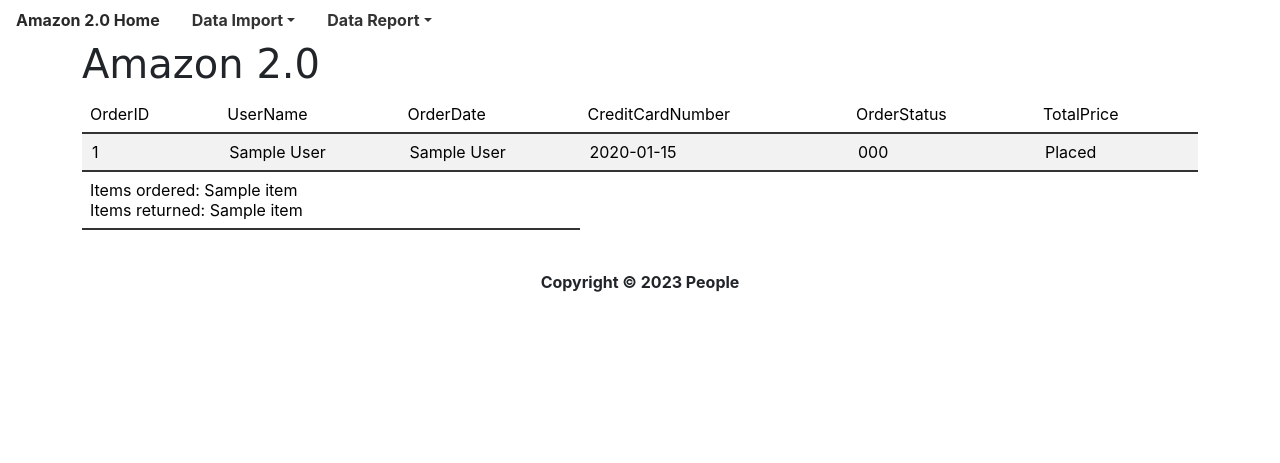
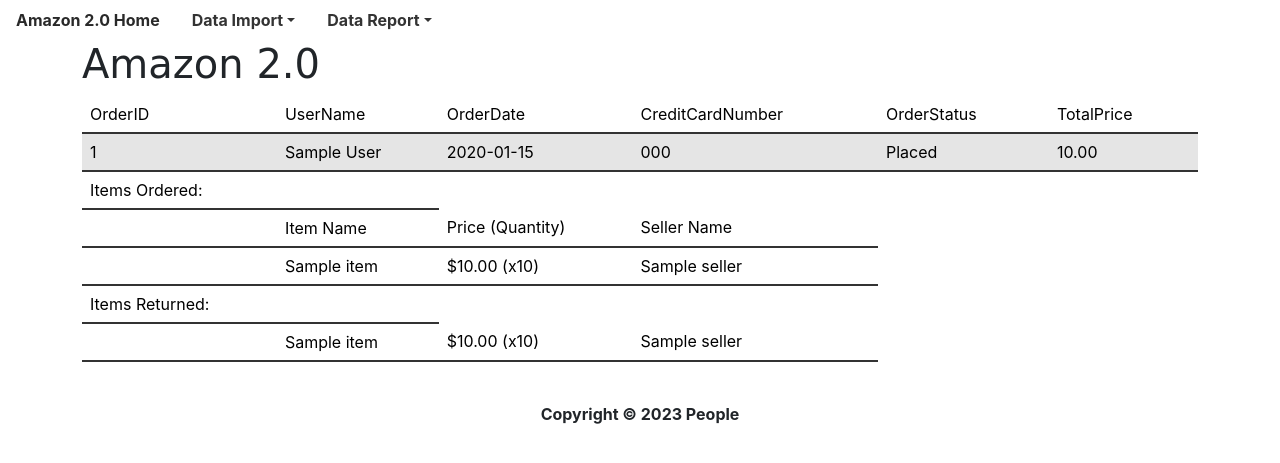
Before and after one commit to theoneGUI/cs370-project, a PHP site: page /OrderReturnOrderitemReport.php in a window 1280 px wide. Shown: the top 463 px of the page. Run offline with PHP 8.4, Linux system fonts and the light colour scheme; tables that the repository leaves empty hold one stand-in row (values such as "Sample post"); some web fonts are replaced.

Commit message:
Update presentation of Order report

```diff
--- a/OrderReturnOrderitemReport.php
+++ b/OrderReturnOrderitemReport.php
@@ -31,21 +31,11 @@
     <?php include_once 'bs.php'; ?>
 </head>
 <style>
-    .pizzaDataTable {
-        border-spacing: 0;
-    }
     .pizzaDataRow td {
         padding-left: 10px;
     }
     .pizzaDataHeader td {
         padding-right: 20px;
-    }
-
-    .pizzaDataDetailsCell {
-        padding-left: 20px;
-    }
-    .pizzaDataTable tr:nth-child(2n) {
-        background-color: #cccccc;
     }
 </style>
 <body>
@@ -58,7 +48,7 @@
 }
 else {
     function output_table_open() {
-        echo "<table class='table table-striped'>\n";
+        echo "<table class='table'>\n";
         echo "<thead>";
         echo "<tr class='pizzaDataHeader'>\n";
         echo "  <td>OrderID</td>\n";
@@ -76,7 +66,7 @@
     }
 
     function output_order_row($OrderID, $UserName, $OrderDate, $CreditCardNumber, $OrderStatus, $TotalPrice) {
-        echo "<tr class='pizzaDataRow'>\n";
+        echo "<tr class='table-active'>\n";
         echo "  <td>{$OrderID}</td>\n";
         echo "  <td>{$UserName}</td>\n";
         echo "  <td>{$OrderDate}</td>\n";
@@ -87,26 +77,43 @@
     }
 
     function output_order_details_row($items, $returns) {
-        $items_string = "None";
-        $return_str = "None";
-        if (count($items) != 0) {
-            $items_string = implode(", ", $items);
+        $output = "";
+        $needPrintItemHeader = true;
+        foreach ($items as $i) {
+            if ($i["Used"])
+                $output .= "<tr><td></td><td>{$i["Name"]}</td><td>".'$'."{$i["Price"]} (x{$i["Quantity"]})</td><td>{$i["Seller"]}</td></tr>";
         }
-        if (count($returns) != 0) {
-            $return_str = implode(", ", $returns);
+        if ($output == "") {
+            echo "<tr><td>No items ordered.</td></tr>";
         }
-        echo "<tr>";
-        echo "<td colspan='3' class='pizzaDataDetailsCell'>";
-        echo "Items ordered: {$items_string} <br>\n" .
-            " Items returned: {$return_str}<br>\n"
-            . "</td>";
-        echo "</tr>";
+        else {
+            $needPrintItemHeader = false;
+            echo "<tr><td>Items Ordered:<td></tr>";
+            echo "<tr><td></td><td>Item Name</td><td>Price (Quantity)</td><td>Seller Name</td></tr>";
+            echo $output;
+        }
+        $output = "";
+        foreach ($returns as $i) {
+            if ($i["Used"])
+                $output .= "<tr><td></td><td>{$i["Name"]}</td><td>".'$'."{$i["Price"]} (x{$i["Quantity"]})</td><td>{$i["Seller"]}</td></tr>";
+        }
+        if ($output == "") {
+            echo "<tr><td>No items returned.</td></tr>";
+        }
+        else {
+            echo "<tr><td>Items Returned:<td></tr>";
+            if ($needPrintItemHeader)
+                echo "<tr><td></td><td>Item Name</td><td>Price (Quantity)</td><td>Seller Name</td></tr>";
+            echo $output;
+        }
     }
 
 
     $query = "SELECT t0.OrderDate, t0.CreditCardNumber, t0.OrderID, t0.OrderStatus, t0.TotalPrice,
                   t2.ItemID, t4.ItemName, t3.ItemID AS ReturnItemID, t5.ItemName AS ReturnItemName, t4.ItemName, CONCAT(t1.FirstName, ' ', t1.LastName)
-                  AS UserName FROM `Order` t0
+                  AS UserName, t6.ItemName as OrderItemName, t6.Price as OrderItemPrice, t2.ItemQuantity as OrderItemQuantity,
+                  t7.SellerName AS OrderItemSellerName, t8.SellerName AS ReturnItemSellerName, t3.ItemQuantity AS ReturnItemQuantity, t5.Price AS ReturnItemPrice
+                  FROM `Order` t0
                   INNER JOIN User t1
                   ON t0.UserID = t1.UserID
                   INNER JOIN OrderItem t2
@@ -114,7 +121,10 @@
                   LEFT OUTER JOIN `Return` t3
                   ON t0.OrderID = t3.OrderID AND t2.ItemID = t3.ItemID
                   INNER JOIN Item t4 ON t2.ItemID =  t4.ItemID " .
-                    "LEFT OUTER JOIN Item t5 ON t3.ItemID = t5.ItemID";
+                    "LEFT OUTER JOIN Item t5 ON t3.ItemID = t5.ItemID ".
+                    "LEFT OUTER JOIN Item t6 ON t2.ItemID = t6.ItemID ".
+                    "LEFT OUTER JOIN Seller t7 ON t6.SellerID = t7.SellerID ".
+                    "LEFT OUTER JOIN Seller t8 ON t5.SellerID = t8.SellerID";
     $result = mysqli_query($con, $query);
     if ( ! $result) {
         if (mysqli_errno($con)) {
@@ -135,16 +145,28 @@
                 if ($lastName != null) {
                     output_order_details_row($pizzas, $pizzerias);
                 }
-                output_order_row($row["OrderID"], $row["UserName"], $row["UserName"],
+                output_order_row($row["OrderID"], $row["UserName"],
                     $row["OrderDate"], $row["CreditCardNumber"], $row["OrderStatus"], $row["TotalPrice"]);
 
                 $pizzas = array();
                 $pizzerias = array();
             }
             if (!in_array($row["ItemName"], $pizzas))
-                $pizzas[] = $row["ItemName"];
+                $pizzas[] = array(
+                        "Used" => $row["ItemName"] != null,
+                        "Name" => $row["ItemName"],
+                        "Price" => $row["OrderItemPrice"],
+                        "Seller" => $row["OrderItemSellerName"],
+                        "Quantity" => $row["OrderItemQuantity"]
+                );
             if (!in_array($row["ReturnItemName"], $pizzerias))
-                $pizzerias[] = $row["ReturnItemName"];
+                $pizzerias[] = array(
+                        "Used" => $row["ReturnItemName"] != null,
+                        "Name" => $row["ReturnItemName"],
+                        "Price" => $row["ReturnItemPrice"],
+                        "Seller" => $row["ReturnItemSellerName"],
+                        "Quantity" => $row["ReturnItemQuantity"]
+                );
             $lastName = $row["OrderID"];
         }
         output_order_details_row($pizzas, $pizzerias);
--- a/orderReturnOrderitem.csv
+++ b/orderReturnOrderitem.csv
@@ -1,6 +1,6 @@
 OrderID,UserEmail,TotalPrice,OrderStatus,CreditCardNumber,OrderDate,SellerName,ItemName,OrderItemQuantity,ReturnItemQuantity,ReturnDate
 1,a@a.com,11.00,Delivered,1111222233334444,2023-01-01,KitchenAid,Spatula,2,1,2023-09-03
-1,a@a.com,11.00,Delivered,1111222233334444,2023-01-01,Apple,iPhone,21,,
+1,a@a.com,11.00,Delivered,1111222233334444,2023-01-01,Apple,iPhone,19,,
 2,b@a.com,234.00,Shipped,2222333355557777,2020-06-07,Gucci,Hat2,1,,
 2,b@a.com,234.00,Shipped,2222333355557777,2020-06-07,Reebok,Jeans,1,,
 2,b@a.com,234.00,Shipped,2222333355557777,2020-06-07,Gucci,Pant,1,,
```
